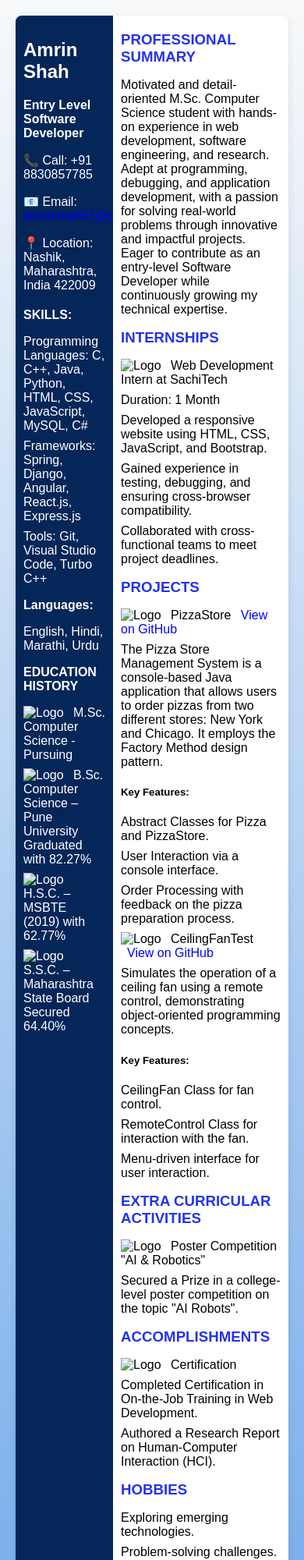
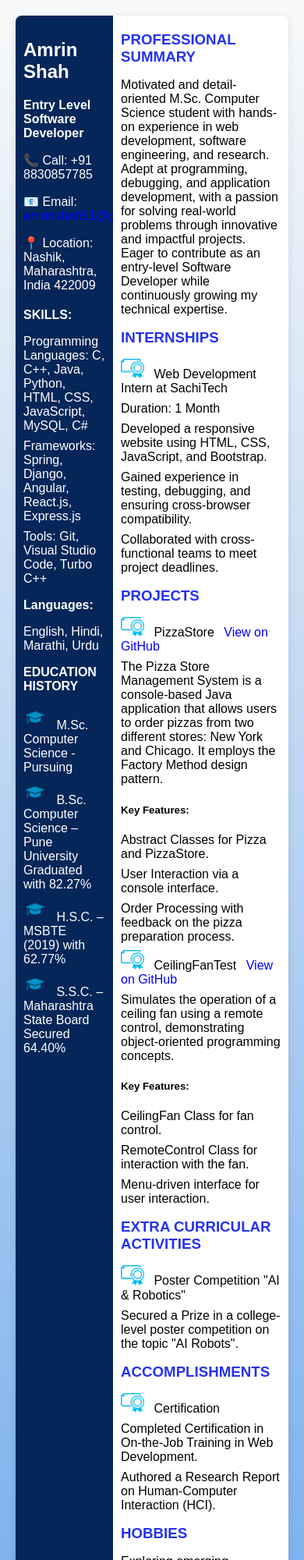
Before and after one commit to AmrinShah/portfolio, a plain HTML site: page resume.html in a window 390 px wide. Shown: the top 2000 px of the page at 78% size. Drawn offline with Linux system fonts and the light colour scheme; files whose address does not match are found by name.

Commit message:
Initial portfolio upload

```diff
--- a/resume.html
+++ b/resume.html
@@ -93,19 +93,19 @@
             <h4>EDUCATION HISTORY</h4>
             <ul>
                 <li>
-                    <img src="C:\logo.png" alt="Logo">
+                    <img src="C:\Users\Amrin\Downloads\Amrin_Projects\01_HTML_CSS_JS\portfolio\images\logo.png" alt="Logo">
                     M.Sc. Computer Science - Pursuing
                 </li>
                 <li>
-                    <img src="C:\logo.png" alt="Logo">
+                    <img src="C:\Users\Amrin\Downloads\Amrin_Projects\01_HTML_CSS_JS\portfolio\images\logo.png" alt="Logo">
                     B.Sc. Computer Science – Pune University Graduated with 82.27%
                 </li>
                 <li>
-                    <img src="C:\logo.png" alt="Logo">
+                    <img src="C:\Users\Amrin\Downloads\Amrin_Projects\01_HTML_CSS_JS\portfolio\images\logo.png" alt="Logo">
                     H.S.C. – MSBTE (2019) with 62.77%
                 </li>
                 <li>
-                    <img src="C:\logo.png" alt="Logo">
+                    <img src="C:\Users\Amrin\Downloads\Amrin_Projects\01_HTML_CSS_JS\portfolio\images\logo.png" alt="Logo">
                     S.S.C. – Maharashtra State Board Secured 64.40%
                 </li>
             </ul>
@@ -118,7 +118,7 @@
             <h3>INTERNSHIPS</h3>
             <ul>
                 <li>
-                    <img src="C:\cert.png" alt="Logo" width="30" height="30">
+                    <img src="C:\Users\Amrin\Downloads\Amrin_Projects\01_HTML_CSS_JS\portfolio\images\certi.png" alt="Logo" width="30" height="30">
                     Web Development Intern at SachiTech
                     <ul>
                         <li>Duration: 1 Month</li>
@@ -132,7 +132,7 @@
             <h3>PROJECTS</h3>
             <ul>
                 <li>
-                    <img src="C:\cert.png" alt="Logo" width="30" height="30">
+                    <img src="C:\Users\Amrin\Downloads\Amrin_Projects\01_HTML_CSS_JS\portfolio\images\certi.png" alt="Logo" width="30" height="30">
                     PizzaStore
                     <a href="https://github.com/AmrinShah/PizzaStore.git" style="margin-left: 8px;">View on GitHub</a>
                     <ul>
@@ -144,7 +144,7 @@
                     </ul>
                 </li>
                 <li>
-                    <img src="C:\cert.png" alt="Logo" width="30" height="30">
+                    <img src="C:\Users\Amrin\Downloads\Amrin_Projects\01_HTML_CSS_JS\portfolio\images\certi.png" alt="Logo" width="30" height="30">
                     CeilingFanTest
                     <a href="https://github.com/AmrinShah/CeilingFanTest.git" style="margin-left: 8px;">View on GitHub</a>
                     <ul>
@@ -160,7 +160,7 @@
             <h3>EXTRA CURRICULAR ACTIVITIES</h3>
             <ul>
                 <li>
-                    <img src="C:\cert.png" alt="Logo" width="30" height="30">
+                    <img src="C:\Users\Amrin\Downloads\Amrin_Projects\01_HTML_CSS_JS\portfolio\images\certi.png" alt="Logo" width="30" height="30">
                     Poster Competition "AI & Robotics"
                     <ul>
                         <li>Secured a Prize in a college-level poster competition on the topic "AI Robots".</li>
@@ -171,7 +171,7 @@
             <h3>ACCOMPLISHMENTS</h3>
             <ul>
                 <li>
-                    <img src="C:\cert.png" alt="Logo" width="30" height="30">
+                    <img src="C:\Users\Amrin\Downloads\Amrin_Projects\01_HTML_CSS_JS\portfolio\images\certi.png" alt="Logo" width="30" height="30">
                     Certification
                     <ul>
                         <li>Completed Certification in On-the-Job Training in Web Development.</li>
```
Also changed, not shown: Certificate.html (+1 -1 lines), about.html (+5 -13 lines), index.html (+2 -2 lines), projects.html (+2 -2 lines), images/certi.jpg (renamed from certi.jpg), images/certi.png (added), images/img.png (added), images/logo.png (added), 3 other files.
